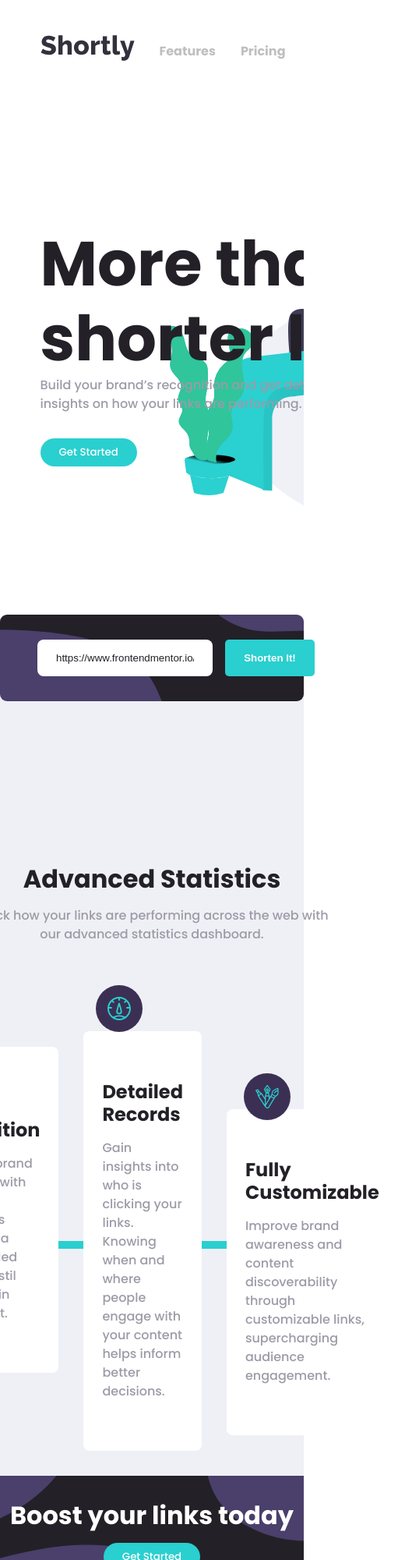
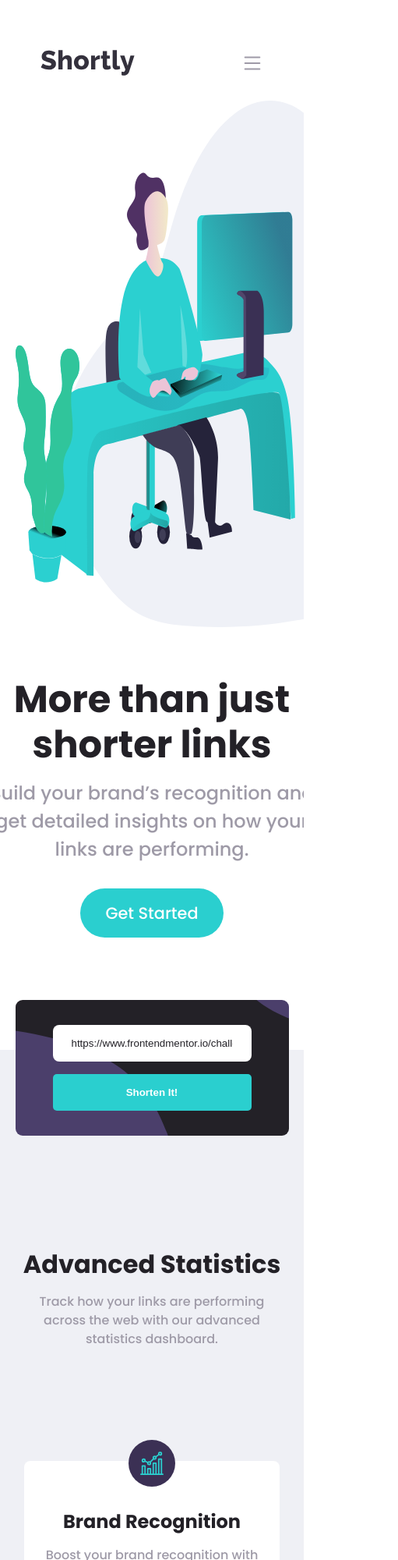
Before and after one commit to JeremiasRincaveski/url-shortening-api-landing-page, a plain HTML site: page index.html in a window 390 px wide. Shown: the top 2000 px of the page at 78% size, 511 px wide, since content can reach past the window. Drawn offline with Linux system fonts and the light colour scheme.

Commit message:
css pronto

```diff
--- a/index.html
+++ b/index.html
@@ -9,26 +9,29 @@
 
   <title>Frontend Mentor | Shortly URL shortening API Challenge</title>
 
-  <script src="service.js" defer></script>
+  <script src="main.js" defer></script>
 </head>
 <body>
   <header class="header container">
     <nav class="header__nav">
+      <img src="images/logo.svg" alt="Shortly"></a>
       <ul class="header__nav--ul">
-        <li class="header__nav--li"><a class="header__nav--a" href="#"><img src="images/logo.svg" alt="Shortly"></a></li>
         <li class="header__nav--li"><a class="header__nav--a" href="#">Features</a></li>
         <li class="header__nav--li"><a class="header__nav--a" href="#">Pricing</a></li>
         <li class="header__nav--li"><a class="header__nav--a" href="#">Resources</a></li>
         <li class="header__nav--li"><a class="header__nav--a" href="#">Login</a></li>
         <li class="header__nav--li"><a class="header__nav--a" href="#">Sign Up</a></li>
       </ul>
+      <button data-button="hamburger" class="header__nav--button">
+        <svg xmlns="http://www.w3.org/2000/svg" class="bi bi-list" viewBox="0 0 16 16"> <path fill-rule="evenodd" d="M2.5 12a.5.5 0 0 1 .5-.5h10a.5.5 0 0 1 0 1H3a.5.5 0 0 1-.5-.5zm0-4a.5.5 0 0 1 .5-.5h10a.5.5 0 0 1 0 1H3a.5.5 0 0 1-.5-.5zm0-4a.5.5 0 0 1 .5-.5h10a.5.5 0 0 1 0 1H3a.5.5 0 0 1-.5-.5z"/> </svg>
+      </button>
     </nav>
 
     <div class="banner">
       <h1 class="banner__title">More than just shorter links</h1>
       <p class="banner__paragraph">Build your brand’s recognition and get detailed insights on how your links are performing.</p>
       <button class="banner__button">Get Started</button>
-      <img class="banner__image"w src="images/illustration-working.svg" alt="men working at a computer">
+      <img class="banner__image" src="images/illustration-working.svg" alt="men working at a computer">
     </div>
   </header>
 
@@ -116,7 +119,7 @@
 
     <div class="attribution">
       Challenge by <a href="https://www.frontendmentor.io?ref=challenge" target="_blank">Frontend Mentor</a>.
-      Coded by <a href="https://www.linkedin.com/in/jeremias-rincaveski/" target="_blank">Jeremias Rincaveski/a>.
+      Coded by <a href="https://www.linkedin.com/in/jeremias-rincaveski/" target="_blank">Jeremias Rincaveski</a>.
     </div>
   </footer>
 </body>
--- a/service.js
+++ b/main.js
@@ -1,17 +1,17 @@
 const url = 'https://api.shrtco.de/v2/shorten?url='
 const input = document.querySelector('.input__link')
 const submit = document.querySelector('.input__button')
-let copy = []
+const haburger = document.querySelector('[data-button="hamburger"]')
 
 const takeCopy = () => {
-  copy = Array.from(document.querySelectorAll('.result__button'))
-  copy.forEach((item) => {
-    item.removeEventListener('click', funcao)
-    item.addEventListener('click', funcao)
+  const copyButton = Array.from(document.querySelectorAll('.result__button'))
+  copyButton.forEach((item) => {
+    item.removeEventListener('click', clicked)
+    item.addEventListener('click', clicked)
   })
 }
 
-const funcao = (e) => {
+const clicked = (e) => {
   const text = e.target.previousElementSibling.textContent
   navigator.clipboard.writeText(text)
   e.target.textContent = 'Copied!'
@@ -37,3 +37,19 @@ submit.addEventListener('click', () => {
     takeCopy()
   })
 })
+
+haburger.addEventListener('click', () => {
+  const ul = document.querySelector('.header__nav--ul')
+  const container = document.querySelector('.header__nav')
+  const styles = window.getComputedStyle(ul)
+  if (styles.display === 'none') {
+    ul.style.display = 'flex'
+    ul.style.flexDirection = 'column'
+    container.style.flexDirection = 'column'
+  }
+  else {
+    ul.style.display = 'none'
+    container.style.flexDirection = 'row'
+    container.style.justifyContent = 'space-between'
+  }
+})
--- a/style.css
+++ b/style.css
@@ -46,11 +46,21 @@ body {
   overflow-x: hidden;
 }
 
+.header__nav {
+  display: flex;
+  flex-direction: row;
+  align-items: center;
+  justify-content: space-between;
+  width: 100%;
+  max-width: 1110px;
+  margin: 0 auto;
+  padding: 2rem 0;
+}
+
 .header__nav--ul {
   display: flex;
   gap: 2rem;
   align-items: center;
-  padding: 2rem 0;
 }
 
 .header__nav--li:nth-child(5) {
@@ -61,6 +71,7 @@ body {
   background-color: var(--cyan);
   border-radius: 50px;
   padding: .5rem 1.5rem;
+  flex-shrink: 0;
 }
 
 .header__nav--a {
@@ -75,6 +86,14 @@ body {
 
 .header__nav--li:last-child a {
   color: white;
+}
+
+.header__nav--button {
+  border: none;
+  background-color: transparent;
+  width: 30px;
+  height: 30px;
+  display: none;
 }
 
 .banner {
@@ -140,6 +159,7 @@ main {
   top: -9rem;
   display: flex;
   flex-direction: row;
+  flex-wrap: wrap;
   margin-top: 5rem;
   padding: 2rem 3rem;
   background-color: var(--very-dark-violet);
@@ -159,7 +179,7 @@ main {
   border-radius: 8px;
   color: var(--very-dark-violet);
   padding: 1rem 1.5rem;
-  flex: 2 2 85%;
+  flex: 2 2 570px;
 }
 
 .input__link::placeholder {
@@ -174,6 +194,7 @@ main {
   font-weight: 700;
   padding: .5rem 1.5rem;
   flex: 1 0 115px;
+  padding: 1rem 1.5rem;
 }
 
 .input__button:hover {
@@ -217,6 +238,10 @@ main {
 .result__shorten-link {
   margin-left: auto;
   color: var(--cyan);
+}
+
+.result__link, .result__shorten-link {
+  overflow-wrap: break-word;
 }
 
 .result__button {
@@ -397,6 +422,12 @@ footer {
   background-color: var(--very-dark-violet);
 }
 
+.footer__logo{
+  fill: white;
+  margin-right: auto;
+  flex-shrink: 0;
+}
+
 .footer__links {
   display: flex;
   flex-direction: row;
@@ -404,12 +435,6 @@ footer {
   align-items: flex-start;
   padding-top: 1rem;
   margin: 0 auto;
-}
-
-.footer__logo{
-  fill: white;
-  margin-right: auto;
-  flex-shrink: 0;
 }
 
 .footer__list {
@@ -451,3 +476,167 @@ footer {
   margin-top: 4rem;
   margin-bottom: 2rem;
 }
+
+@media (max-width: 800px) {
+  .header__nav {
+    display: flex;
+    flex-direction: row;
+    align-items: center;
+    justify-content: center;
+    gap: 2rem;
+    margin-top: 2rem;
+    justify-content: space-between;
+  }
+
+  .header__nav--ul {
+    gap: 2rem;
+    display: none;
+  }
+
+  .header__nav--button {
+    display: block;
+    fill: var(--grayish-violet);
+  }
+
+  .banner {
+    flex-direction: column;
+    align-items: center;
+    margin-top: 0;
+    height: auto;
+  }
+
+  .banner__image {
+    order: -1;
+    position: relative;
+    left: 25vw;
+    top: 0;
+    width: 140vw;
+    height: 80vh;
+  }
+
+  .banner__title {
+    font-size: 3rem;
+    text-align: center;
+    margin: 4rem 0 1rem 0;
+  }
+
+  .banner__paragraph {
+    font-size: 1.5rem;
+    text-align: center;
+    margin-bottom: 2rem;
+    width: 30ch;
+  }
+
+  .banner__button {
+    margin-bottom: 4rem;
+    font-size: 1.3rem;
+    padding: 1rem 2rem;
+  }
+
+  .input {
+    width: 90vw;
+    margin-left: auto;
+    margin-right: auto;
+  }
+
+  .results {
+    flex-direction: column;
+    align-items: center;
+    margin-top: 8rem;
+  }
+
+  .result__shorten-link {
+    max-width: 30%;
+  }
+
+  .statistics {
+    flex-direction: column;
+    align-items: center;
+    margin-top: 7rem;
+  }
+
+  .statistic__advanced--paragraph {
+    text-align: center;
+    margin-bottom: 2rem;
+    width: 30ch;
+  }
+
+  .statistics__details {
+    flex-direction: column;
+    align-items: center;
+    margin-top: 7rem;
+    gap: 2rem;
+  }
+
+  .statistics__details--card {
+    align-items: center;
+    text-align: center;
+    width: 32ch;
+  }
+
+  .statistics__details--card:nth-child(2), .statistics__details--card:nth-child(3) {
+    margin-top: 0;
+  }
+
+  .statistics__details--card span {
+    top: calc(0% - 1.7rem);
+    left: calc(50% - 30px);
+  }
+
+  .statistics__details--card:nth-child(2)::before {
+    top: calc(0% - 4rem);
+    left: calc(50% - 5px);
+    height: 4rem;
+    width: 10px;
+    transform: inherit;
+  }
+
+  .statistics__details--card:nth-child(2)::after {
+    top: unset;
+    bottom: calc(0% - 15rem);
+    left: calc(50% - 5px);
+    height: 15rem;
+    width: 10px;
+    transform: inherit;
+  }
+
+  .main__footer {
+    height: 30vh;
+    display: flex;
+    align-items: center;
+    justify-content: center;
+  }
+
+  .main__footer--title {
+    font-size: 2.5rem;
+    text-align: center;
+    margin-bottom: 1rem;
+  }
+
+  .footer__links {
+    margin-top: 1rem;
+    flex-direction: column;
+    align-items: center;
+    gap: 2rem;
+    padding-top: 0;
+  }
+
+  .footer__list {
+    align-items: center;
+    text-align: center;
+  }
+
+  .footer__logo {
+    margin: auto;
+  }
+
+  .footer__list--socialNetworks {
+    flex-direction: row;
+    justify-content: center;
+    gap: 2rem;
+  }
+
+  /* footer, header, .input, .results, .main__footer {
+    display: none;
+  }  */
+}
```
